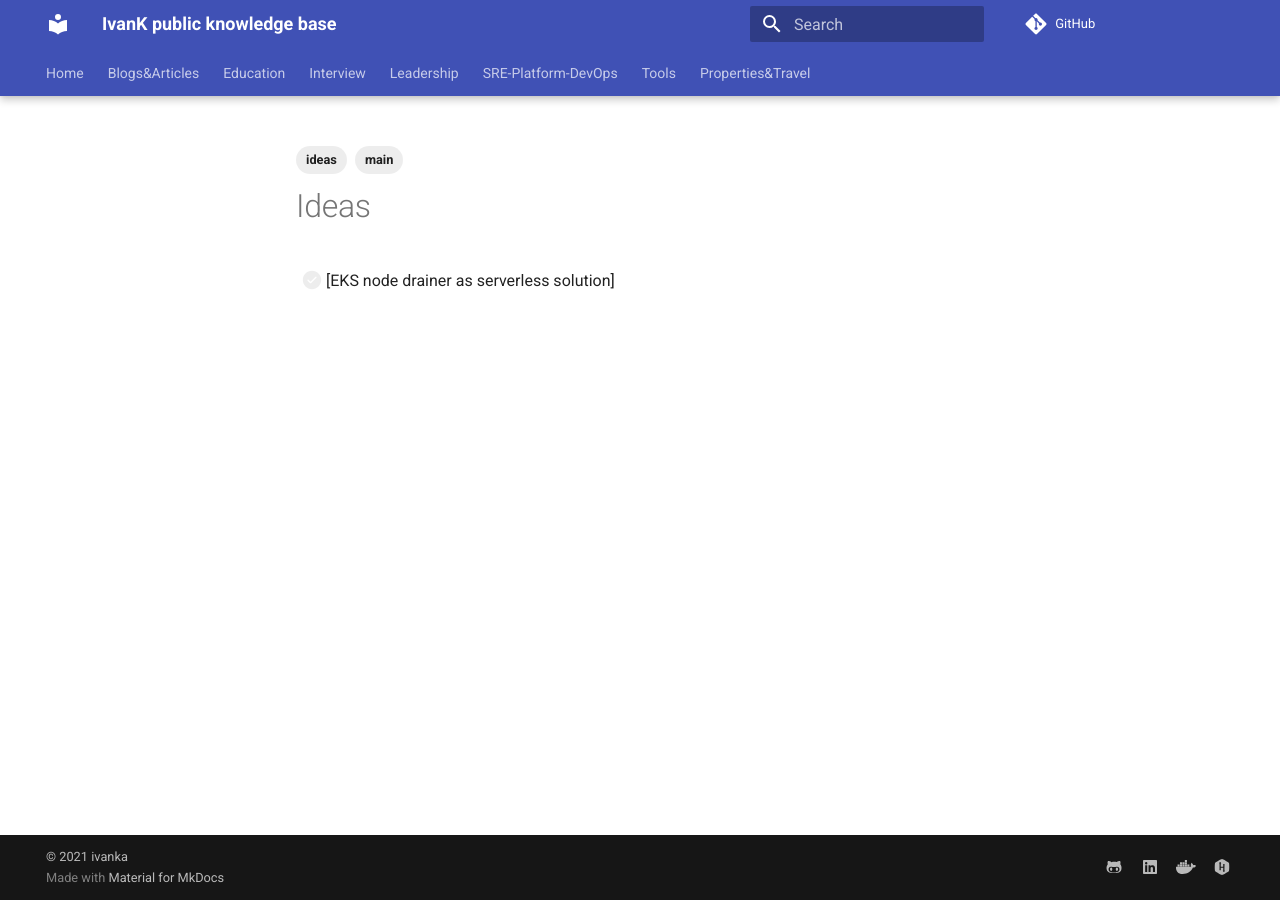
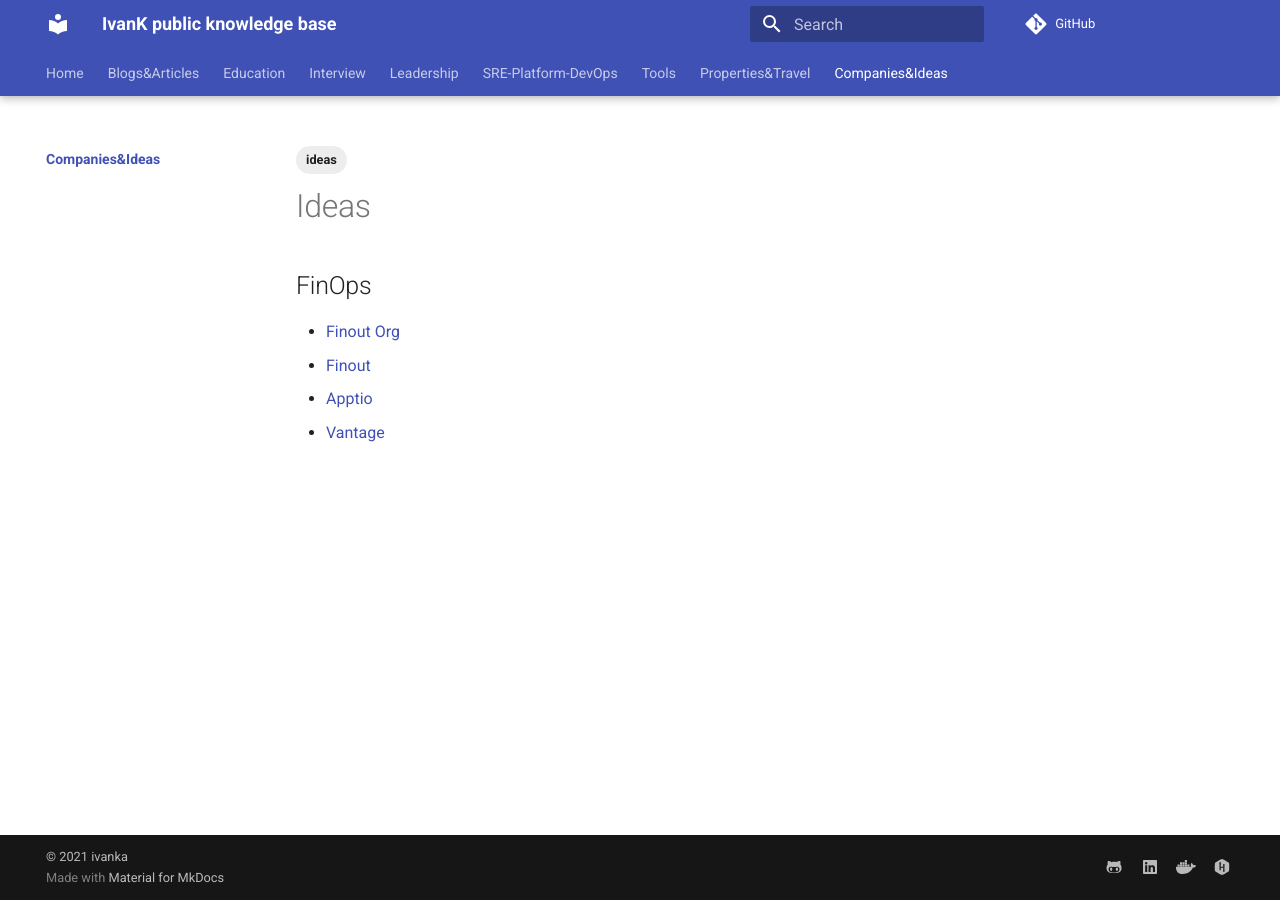
Before and after one commit to ivankatliarchuk/knowledge-base, an MkDocs documentation site: the page built from docs/ideas/index.md, in a window 1280 px wide. Built offline with MkDocs 1.6.1 and Material for MkDocs 9.7.7, drawn with Linux system fonts in a browser that asks for light colours; comment, search, counter and statistics services are not loaded.

Commit message:
choere: added finout soluions
Signed-off-by: ivan katliarchuk <ivan.katliarchuk@gmail.com>

```diff
--- /dev/null
+++ b/docs/ideas/index.md
@@ -0,0 +1,16 @@
+---
+title: Ideas
+summary: ideas and companies to follow
+author: "ik"
+tags: [ "ideas"]
+date: 27-Jan-2024
+---
+
+# Ideas
+
+## FinOps
+
+- [Finout Org](https://learn.finops.org/)
+- [Finout](https://www.finout.io/)
+- [Apptio](https://www.apptio.com/)
+- [Vantage](https://www.vantage.sh/)
--- a/mkdocs.yml
+++ b/mkdocs.yml
@@ -144,3 +144,5 @@
       - ... | tools/kubernetes/*.md
   - Properties&Travel:
     - ... | travel/*.md
+  - Companies&Ideas:
+    - ... | ideas/*.md
```
Also changed, not shown: docs/leadership/index.md (+1 -1 lines).
